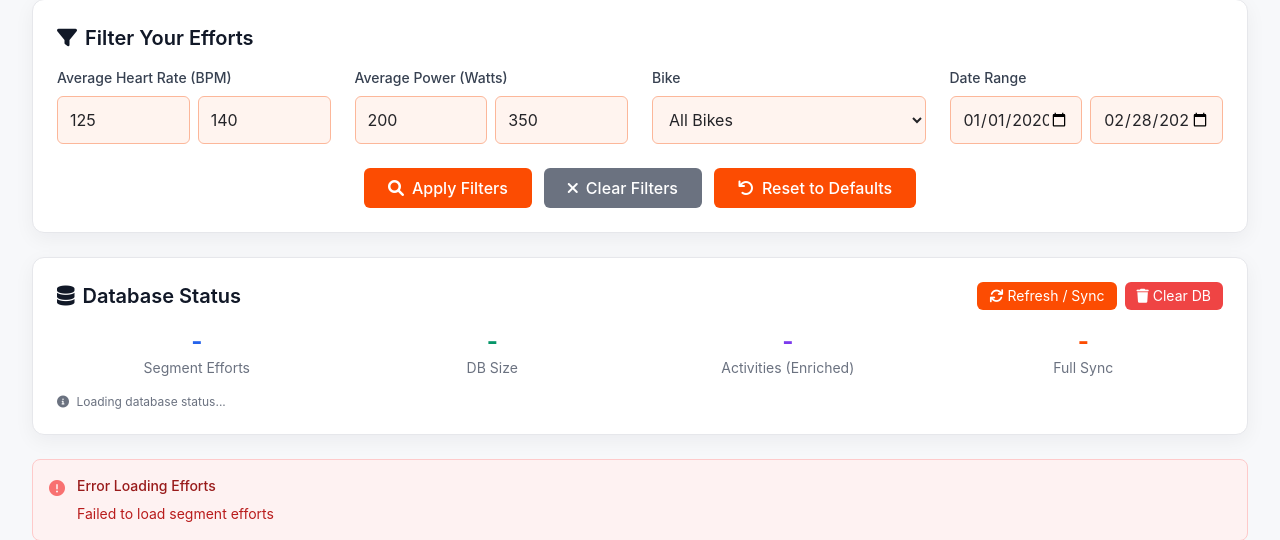
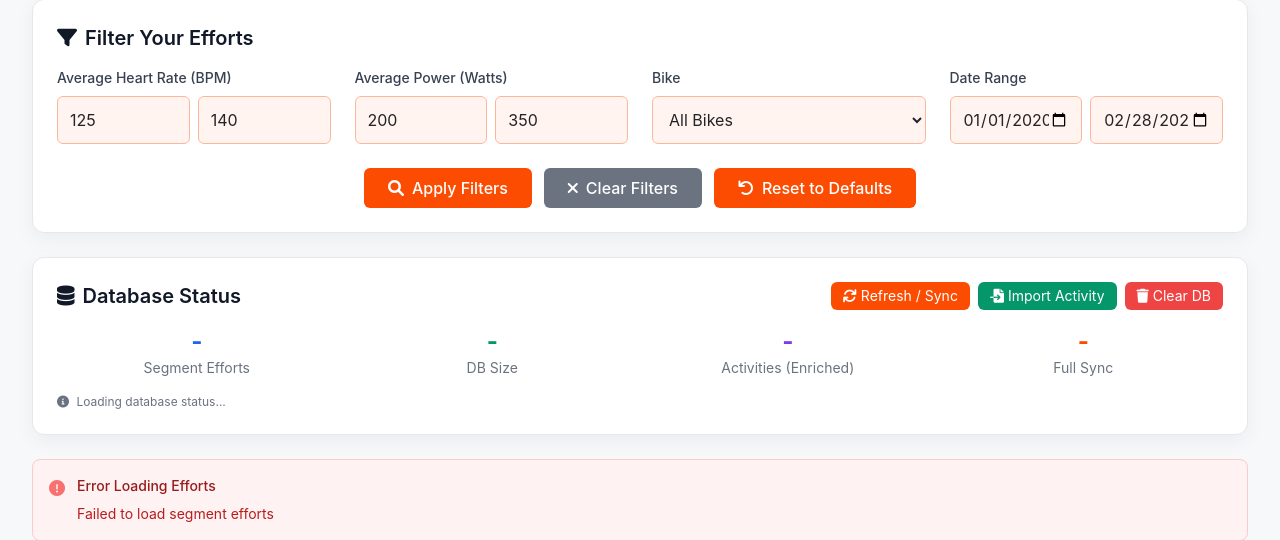
Before and after one commit to tomverin/strava-segment-analyzer, a Flask app: template templates/segment_analyzer.html in a window 1280 px wide. Shown: the part 264-804 px from the top of the page. Run offline with Flask 3, Linux system fonts and the light colour scheme; the template is opened without the code that fills it, so the values that code supplies are empty; some libraries are stand-ins or nearby versions.

Commit message:
Add import activity feature and device_watts handling
- Add /segment/<id>/import-activity endpoint to import efforts from activity by ID
- Add device_watts to effort payload (fallback to activity-level when missing)
- Add debug/raw-efforts endpoint for troubleshooting
- Add Import Activity button and UI flow in segment analyzer

Made-with: Cursor

```diff
--- a/app.py
+++ b/app.py
@@ -246,6 +246,12 @@ def build_effort_payload(segment: Dict, raw_efforts: List[Dict], activities: Dic
         if elevation_gain and elapsed:
             vam = round((float(elevation_gain) / elapsed) * 3600, 0)
 
+        # device_watts is present when fetched via /all_efforts; fall back to
+        # the activity-level flag when importing via /activities/{id}.
+        device_watts = effort.get("device_watts")
+        if device_watts is None:
+            device_watts = activity.get("device_watts")
+
         prepared.append(
             {
                 "id": effort.get("id"),
@@ -262,6 +268,7 @@ def build_effort_payload(segment: Dict, raw_efforts: List[Dict], activities: Dic
                 "average_watts": effort.get("average_watts") or activity.get("average_watts"),
                 "normalized_watts": effort.get("weighted_average_watts")
                 or activity.get("weighted_average_watts"),
+                "device_watts": device_watts,
                 "efficiency": None,
                 "vam": vam,
                 "name": activity.get("name") or f"Activity {activity_id}",
@@ -717,6 +724,90 @@ def sync_segment(segment_id):
         return jsonify({"error": "Failed to connect to Strava API"}), 502
 
 
+@app.route("/segment/<int:segment_id>/debug/raw-efforts")
+def debug_raw_efforts(segment_id):
+    """Temporary debug: fetch Strava page 1 raw and return all effort IDs/dates."""
+    if "access_token" not in session:
+        return jsonify({"error": "Not authenticated"}), 401
+
+    athlete_id = session.get("athlete_id")
+    athlete_id_int = normalize_athlete_id(athlete_id)
+    if athlete_id_int is None:
+        return jsonify({"error": "No athlete id"}), 401
+
+    pages = []
+    for page in range(1, 3):
+        page_data = fetch_efforts_page(segment_id, page, athlete_id_int)
+        matched = [
+            {
+                "id": e.get("id"),
+                "activity_id": e.get("activity", {}).get("id"),
+                "start_date": e.get("start_date"),
+                "average_watts": e.get("average_watts"),
+                "device_watts": e.get("device_watts"),
+                "average_heartrate": e.get("average_heartrate"),
+            }
+            for e in page_data
+            if normalize_athlete_id(e.get("athlete", {}).get("id")) == athlete_id_int
+        ]
+        pages.append({"page": page, "total_returned": len(page_data), "athlete_efforts": len(matched), "efforts": matched})
+
+    return jsonify(pages)
+
+
+@app.route("/segment/<int:segment_id>/import-activity", methods=["POST"])
+def import_from_activity(segment_id):
+    """Import a specific activity's segment effort directly via /activities/{id}."""
+    if "access_token" not in session:
+        return jsonify({"error": "Not authenticated"}), 401
+
+    athlete_id = session.get("athlete_id")
+    athlete_id_int = normalize_athlete_id(athlete_id)
+    if athlete_id_int is None:
+        return jsonify({"error": "No athlete id"}), 401
+
+    data = request.get_json(silent=True) or {}
+    activity_id = data.get("activity_id")
+    if not activity_id:
+        return jsonify({"error": "activity_id required"}), 400
+
+    try:
+        activity_id_int = int(activity_id)
+    except (ValueError, TypeError):
+        return jsonify({"error": "activity_id must be an integer"}), 400
+
+    try:
+        activity = strava_get(f"/activities/{activity_id_int}")
+    except StravaAPIError as exc:
+        return jsonify({"error": f"Strava API error: {exc.message}"}), exc.status_code
+
+    segment_efforts = activity.get("segment_efforts") or []
+    matching = [e for e in segment_efforts if e.get("segment", {}).get("id") == segment_id]
+
+    if not matching:
+        return jsonify({"error": f"No effort for segment {segment_id} found in activity {activity_id_int}"}), 404
+
+    segment_meta = repository.get_segment(segment_id)
+    if not segment_meta:
+        try:
+            segment_meta = strava_get(f"/segments/{segment_id}")
+            repository.upsert_segment(segment_meta)
+        except StravaAPIError as exc:
+            return jsonify({"error": f"Could not fetch segment metadata: {exc.message}"}), exc.status_code
+
+    repository.upsert_activities(athlete_id_int, {activity_id_int: activity})
+    payload = build_effort_payload(segment_meta, matching, {activity_id_int: activity})
+    repository.upsert_efforts(segment_id=segment_id, athlete_id=athlete_id_int, efforts=payload)
+
+    logger.info(
+        "Imported %s effort(s) for segment=%s from activity=%s",
+        len(payload),
+        segment_id,
+        activity_id_int,
+    )
+    return jsonify({"imported": len(payload), "efforts": payload})
+
+
 @app.route("/segment/<int:segment_id>/efforts")
 def get_segment_efforts(segment_id):
     if "access_token" not in session:
--- a/static/js/segment-analyzer.js
+++ b/static/js/segment-analyzer.js
@@ -185,6 +185,11 @@ class SegmentAnalyzer {
         const refreshEffortsBtn = document.getElementById('refreshEffortsBtn');
         if (refreshEffortsBtn) {
             refreshEffortsBtn.addEventListener('click', () => this.refreshEfforts());
+        }
+
+        const importActivityBtn = document.getElementById('importActivityBtn');
+        if (importActivityBtn) {
+            importActivityBtn.addEventListener('click', () => this.importFromActivity());
         }
 
         const z2Toggle = document.getElementById('useZ2StrictBaseline');
@@ -761,6 +766,36 @@ class SegmentAnalyzer {
         }
     }
 
+    async importFromActivity() {
+        const raw = prompt('Enter the Strava Activity ID to import (e.g. 17520224749):');
+        if (!raw) return;
+        const activityId = raw.trim();
+        if (!/^\d+$/.test(activityId)) {
+            showNotification('Invalid activity ID — must be a number', 'error');
+            return;
+        }
+        try {
+            showNotification(`Importing activity ${activityId}…`, 'info');
+            const segmentId = window.segmentData.id;
+            const resp = await fetch(`/segment/${segmentId}/import-activity`, {
+                method: 'POST',
+                headers: { 'Content-Type': 'application/json' },
+                body: JSON.stringify({ activity_id: activityId }),
+            });
+            const data = await resp.json();
+            if (!resp.ok) {
+                showNotification(`Import failed: ${data.error}`, 'error');
+                return;
+            }
+            showNotification(`Imported ${data.imported} effort(s) — reloading…`, 'success');
+            localStorage.removeItem(`efforts_${window.segmentData.id}`);
+            await this.loadEfforts(true);
+        } catch (err) {
+            console.error('Import error:', err);
+            showNotification('Import error — see console', 'error');
+        }
+    }
+
     formatBytes(bytes) {
         if (bytes === 0) return '0 B';
         const k = 1024;
--- a/templates/segment_analyzer.html
+++ b/templates/segment_analyzer.html
@@ -203,12 +203,18 @@
             <h2 class="text-xl font-semibold text-gray-900">
                 <i class="fas fa-database mr-2"></i>Database Status
             </h2>
-            <div class="flex space-x-2">
+            <div class="flex flex-wrap gap-2">
                 <button
                     id="refreshEffortsBtn"
                     class="bg-blue-500 text-white px-3 py-1 rounded-md hover:bg-blue-600 transition duration-200 text-sm"
                 >
                     <i class="fas fa-sync mr-1"></i>Refresh / Sync
+                </button>
+                <button
+                    id="importActivityBtn"
+                    class="bg-green-600 text-white px-3 py-1 rounded-md hover:bg-green-700 transition duration-200 text-sm"
+                >
+                    <i class="fas fa-file-import mr-1"></i>Import Activity
                 </button>
                 <button
                     id="clearCacheBtn"
```
